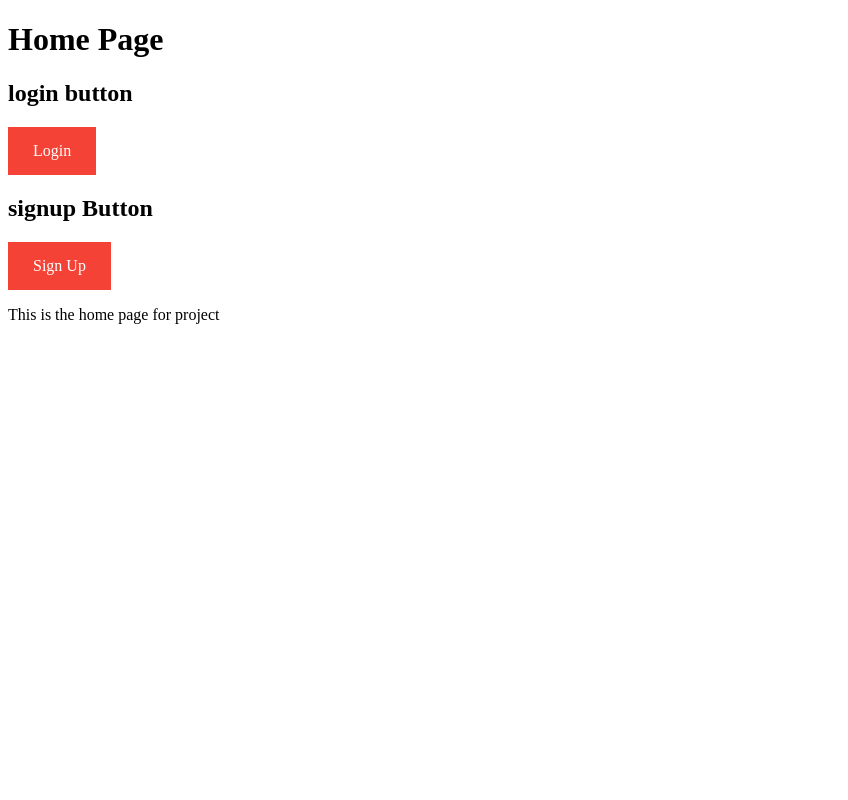
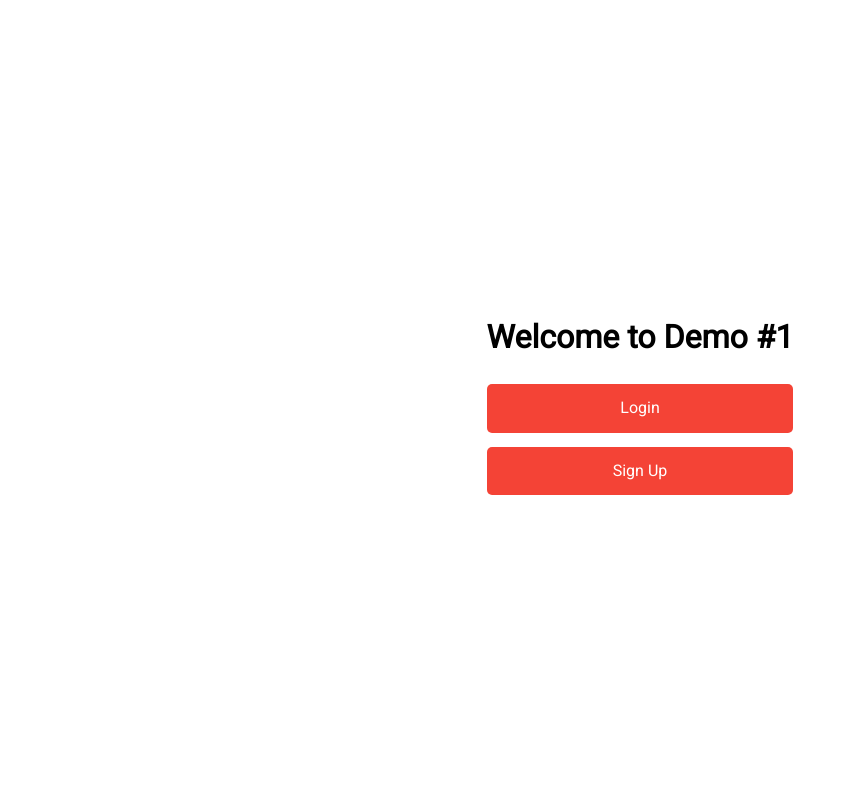
Before and after one commit to denislomakin/CSC-210-Project, a Flask app: page / in a window 1280 px wide. Shown: the whole page, without its empty margins (0-848 px from the left). Run offline with Flask 2, Linux system fonts and the light colour scheme; some libraries are stand-ins or nearby versions.

Commit message:
Updated CSS

```diff
--- a/Demos/Demo1/static/styles.css
+++ b/Demos/Demo1/static/styles.css
@@ -1,10 +1,31 @@
+@import url('https://fonts.googleapis.com/css?family=Roboto&display=swap');
+html {
+  font-family: 'Roboto', sans-serif;
+  height:100vh;
+  width:100vw;
+}
+body {
+  height:100%;
+  width:100%;
+  display:flex;
+  align-items:center;
+  justify-content:center;
+}
+.container {
+  max-width:90%;
+  display:flex;
+  flex-direction:column;
+  justify-content:center;
+}
 .error {
-	color: #ff0000;
+  color: #ff0000;
 }
 
-a:link, a:visited {
+a:link, a:visited, button {
   background-color: #f44336;
   color: white;
+  margin: 7px 0;
+  border-radius:5px;
   padding: 15px 25px;
   text-align: center;
   text-decoration: none;
--- a/Demos/Demo1/templates/home.html
+++ b/Demos/Demo1/templates/home.html
@@ -2,18 +2,16 @@
 <html>
 
 <head>
-	<title>Schedule app (name not decided) </title>
+	<title>CSC210 Demo 1</title>
 	<link rel = "stylesheet" href = "{{ url_for('static', filename='styles.css') }}"/>
+	<link rel = "stylesheet" href = "{{ url_for('static', filename='normalize.css') }}"/>
 </head>
 
 <body>
-	<h1> Home Page</h1>
-	<h2>login button</h2>
-	<a href="{{ url_for('login') }}">Login</a>
-
-	<h2>signup Button</h2>
-	<a href="{{ url_for('signup') }}">Sign Up</a>
-
-	<p>This is the home page for project</p>
+	<div class="container">
+		<h1>Welcome to Demo #1</h1>
+		<a href="{{ url_for('login') }}">Login</a>
+		<a href="{{ url_for('signup') }}">Sign Up</a>
+	</div>
 </body>
 </html>
--- a/Demos/Demo1/templates/personalpage.html
+++ b/Demos/Demo1/templates/personalpage.html
@@ -1,12 +1,13 @@
 <!DOCTYPE html>
 <html>
 <head>
-	<title>Personal Schedule </title>
+	<title>CSC210 Demo 1 | Schedule</title>
 	<link rel = "stylesheet" href = "{{ url_for('static', filename='styles.css') }}"/>
+	<link rel = "stylesheet" href = "{{ url_for('static', filename='normalize.css') }}"/>
 </head>
 <body>
+	<div class="container">
 		<h1 class="page-header">Welcome, {{ name }}</h1>
-	<h2>logout button</h2>
 		<a href="{{ url_for('logout') }}">Log Out</a>
 
 		<p>Personal Schedule page for users</p>
@@ -17,5 +18,6 @@
 	            {% endfor %}
 	        {% endif %}
 	    {% endwith %}
+	</div>
 </body>
 </html>
```
Also changed, not shown: Demos/Demo1/templates/login.html (+5 -5 lines), Demos/Demo1/templates/signup.html (+5 -2 lines), Demos/Demo1/static/normalize.css (added). Lines whose indentation alone changed are shown as unchanged.
